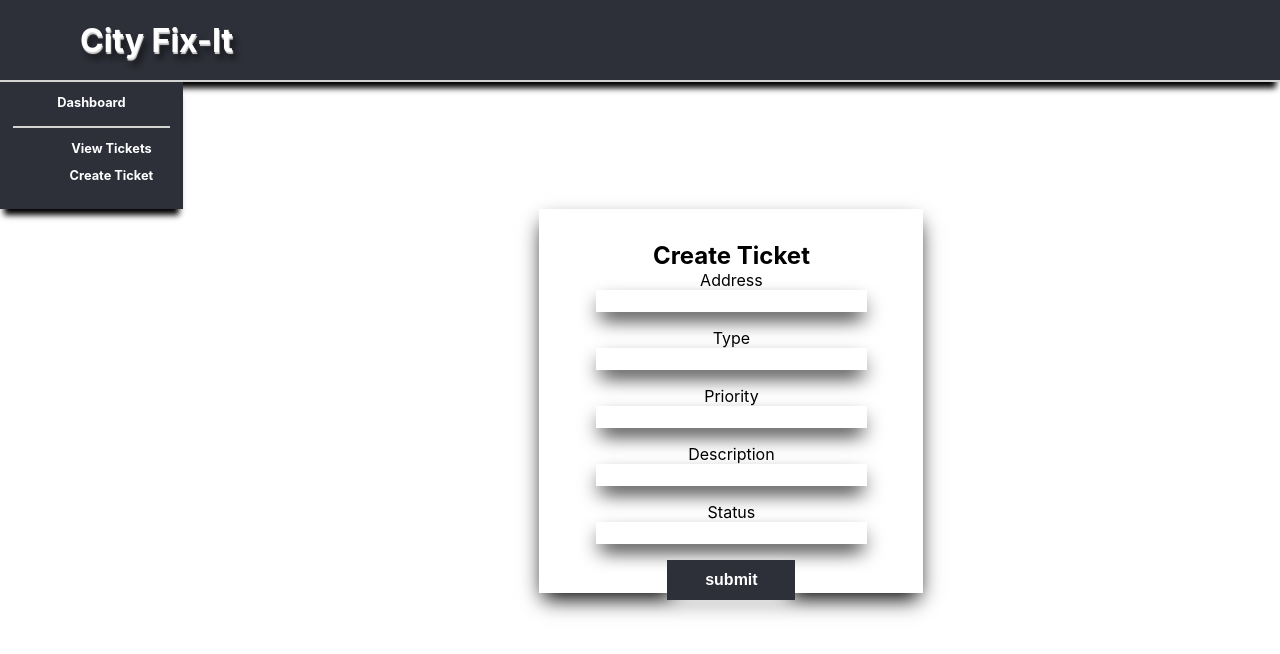
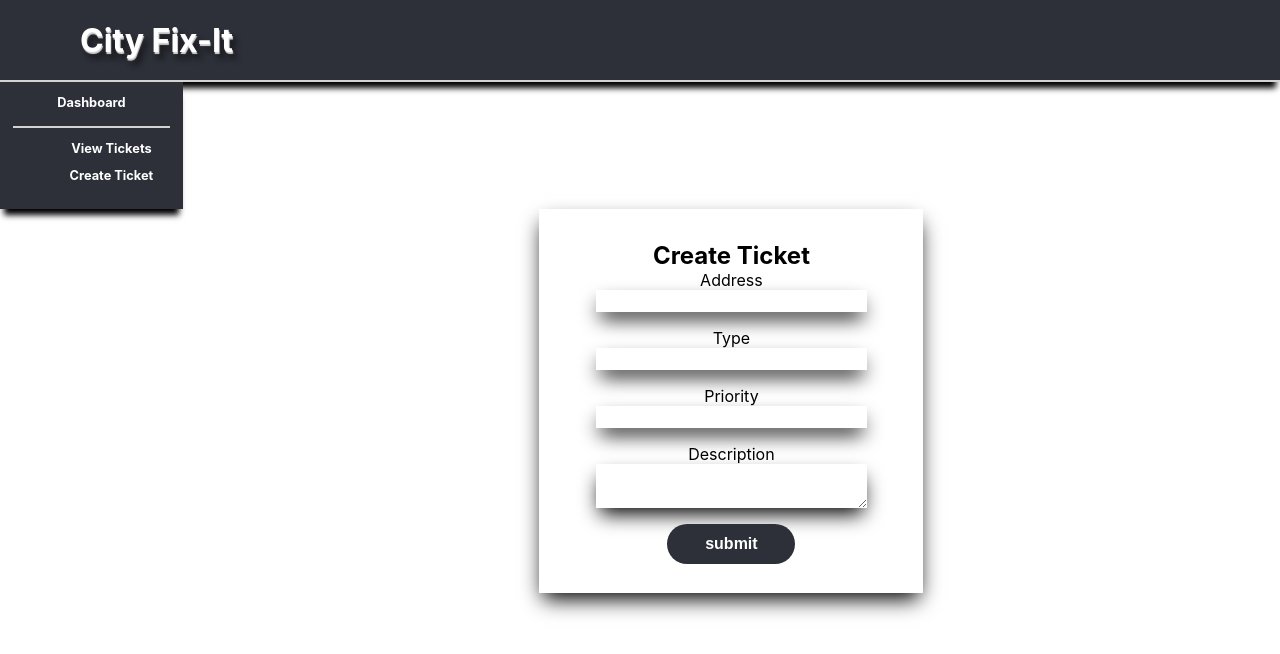
Before and after one commit to jwilld/City-Fix-It, a React (Create React App) app in the folder city-fix-it/: page /main/create in a window 1280 px wide. Shown: the top 654 px of the page. Built offline with nearby package versions, Linux system fonts and the light colour scheme.

Commit message:
description box updated

```diff
--- a/city-fix-it/src/create-ticket/Create-Ticket.js
+++ b/city-fix-it/src/create-ticket/Create-Ticket.js
@@ -10,7 +10,6 @@ class CreateTicket extends Component {
       Type:'',
       Priority:'',
       Description:'',
-      Status:'',
     }
   }
 
@@ -30,11 +29,17 @@ class CreateTicket extends Component {
   render() {
     let keys = Object.keys(this.state)
 
-    let headers = ['Address','Type','Priority','Description','Status']
+    let headers = ['Address','Type','Priority','Description']
     let createForm = headers.map(name =>(
+      name === 'Description' ?
       <div>
         <span>{name}</span>
-        <input type="text" name={name}/>
+        <textarea  className= 'textarea-box input' type="text" name={name}></textarea>
+      </div>
+      :
+      <div>
+        <span>{name}</span>
+        <input className='input' type="text" name={name}/>
       </div>
     ))
     return (
--- a/city-fix-it/src/create-ticket/create-ticket.css
+++ b/city-fix-it/src/create-ticket/create-ticket.css
@@ -32,6 +32,8 @@
     font-weight: bold;
     font-size: 1em;
     transition: 1s;
+    border: none;
+    border-radius: 20px;
 }
 
 .form-submit:hover{
@@ -40,7 +42,7 @@
     transition: 1s;
 }
 
-input{
+.input{
     display: block;
     width: 20em;
     border: none;
@@ -48,5 +50,10 @@ input{
     height: 1.5em;
 }
 
+.textarea-box{
+    height: 5vh;
+}
+
+
 
 /* nothing */
```
